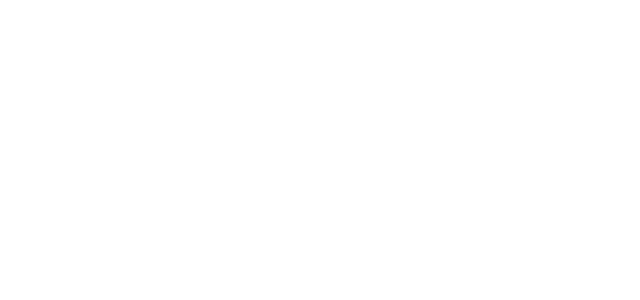
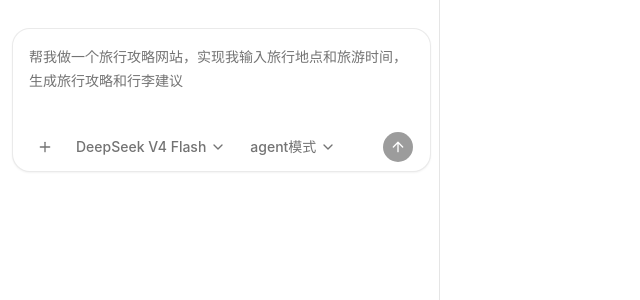
Before and after one commit to WangZhenHao/code-agent, a Next.js app in the folder apps/web/: page /projects/1 in a window 1280 px wide. Shown: the top 300 px of the page, without its empty margins (0-640 px from the left). Built offline with nearby package versions, Linux system fonts and the light colour scheme.

Commit message:
feat: 添加静态页面

```diff
--- a/apps/web/src/app/(console)/create/_components/client.tsx
+++ b/apps/web/src/app/(console)/create/_components/client.tsx
@@ -36,6 +36,7 @@
           </p>
 
           <Composer
+            className="w-200"
             loading={isPending}
             prompt={prompt}
             onPromptChange={setPrompt}
--- a/apps/web/src/app/(detail)/projects/[id]/_components/client.tsx
+++ b/apps/web/src/app/(detail)/projects/[id]/_components/client.tsx
@@ -1,7 +1,14 @@
 "use client"
+
+import Left from "./left";
+import Right from "./right";
+
 const Client = () => {
     return <>
-
+    <div className="flex h-screen">
+        <Left />
+        <Right />
+    </div>
     </>;
 }
 
--- /dev/null
+++ b/apps/web/src/app/(detail)/projects/[id]/_components/left.tsx
@@ -0,0 +1,23 @@
+import { Composer, TypeParmas } from "@/app/(home)/_components/composer";
+import { useState } from "react";
+
+const Left = () => {
+  const [prompt, setPrompt] = useState("");
+  const handleSumbit = async (prompt: TypeParmas) => {
+    console.log(prompt);
+  };
+  return (
+    <div
+      style={{ width: "440px" }}
+      className="border-r pl-3 pr-2 flex flex-col h-full"
+    >
+      <Composer
+        prompt={prompt}
+        onPromptChange={setPrompt}
+        onSubmit={handleSumbit}
+      />
+    </div>
+  );
+};
+
+export default Left;
--- /dev/null
+++ b/apps/web/src/app/(detail)/projects/[id]/_components/right.tsx
@@ -0,0 +1,5 @@
+const Right = () => {
+    return <div className="flex-1"></div>;
+}
+
+export default Right;
--- a/apps/web/src/app/(home)/_components/client.tsx
+++ b/apps/web/src/app/(home)/_components/client.tsx
@@ -29,6 +29,7 @@
           </p>
 
           <Composer
+            className="w-200"
             prompt={prompt}
             onPromptChange={setPrompt}
           />
--- a/apps/web/src/app/(home)/_components/composer.tsx
+++ b/apps/web/src/app/(home)/_components/composer.tsx
@@ -15,17 +15,19 @@
 import type { ChatCreateChatCreatePostMutationVariables } from "@/api/generated/chat/chat"
 import { useAgentChatStore } from "@/store/agent-chat"
 
-type TypeParmas = ChatCreateChatCreatePostMutationVariables["data"]
+export type TypeParmas = ChatCreateChatCreatePostMutationVariables["data"]
 export function Composer({
   loading = false,
   prompt,
   onPromptChange,
   onSubmit,
+  className = '',
 }: {
   loading?: boolean
   prompt: string
   onPromptChange: (prompt: string) => void
-  onSubmit?: (prompt: TypeParmas) => void
+  onSubmit?: (prompt: TypeParmas) => void,
+  className?: string
 }) {
   const params = useRef<TypeParmas>({})
 
@@ -42,14 +44,14 @@
   }
 
   return (
-    <form onSubmit={onSubmitHandle} className="mt-7 max-w-300 text-left">
+    <form onSubmit={onSubmitHandle} className={`mt-7 text-left ${className}`}>
       <InputGroup className="gap-0 rounded-2xl border-border/80 bg-card py-0 shadow-xs">
         <InputGroupTextarea
           rows={3}
           value={prompt}
           onChange={(event) => onPromptChange(event.target.value)}
           placeholder="帮我做一个旅行攻略网站，实现我输入旅行地点和旅游时间，生成旅行攻略和行李建议"
-          className="min-h-24 w-200 px-4 py-4 leading-6"
+          className="min-h-24 w-full px-4 py-4 leading-6"
         />
 
         <InputGroupAddon
```
